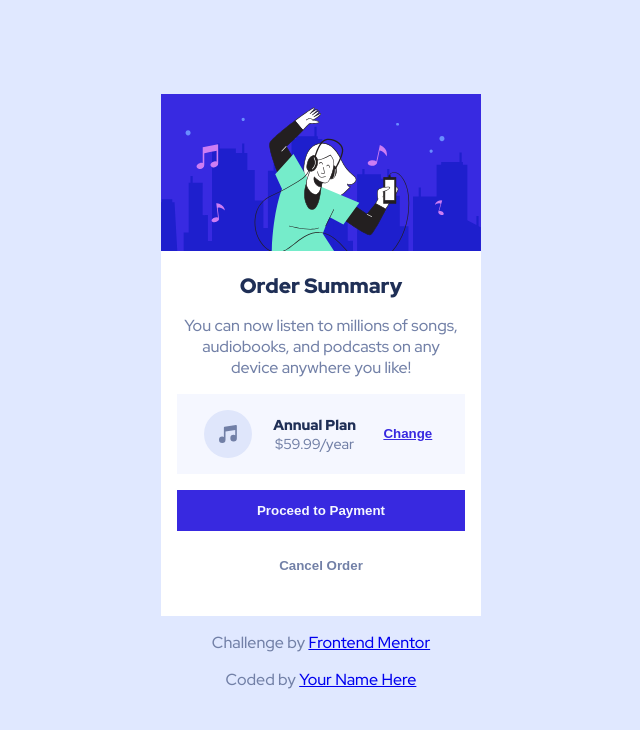
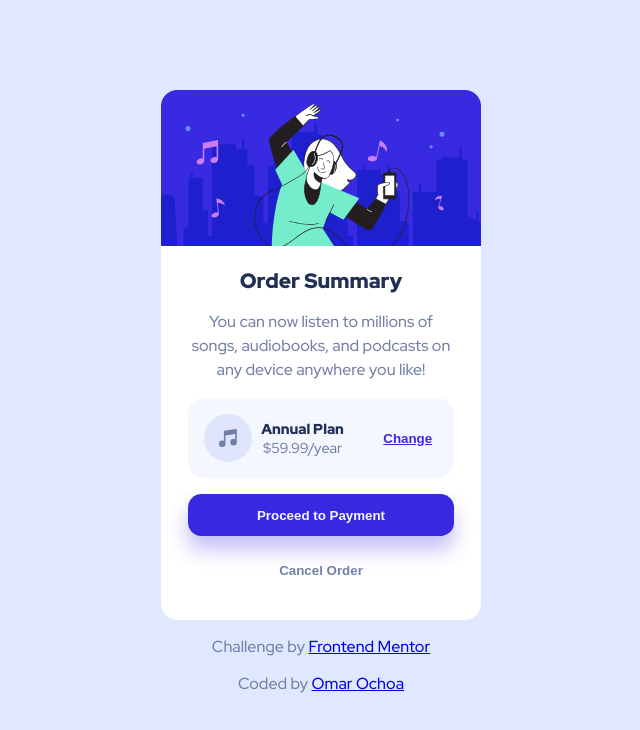
Before and after one commit to omarotxoa/order-summary-card, a plain HTML site: page index.html in a window 1280 px wide. Shown: the whole page, without its empty margins (319-959 px from the left). Drawn offline with Linux system fonts and the light colour scheme.

Commit message:
hover states and little details

```diff
--- a/index.html
+++ b/index.html
@@ -8,15 +8,15 @@
   <title>Frontend Mentor | Order summary card</title>
 </head>
 <body>
-  <main>
+  <main class="br-1">
     <img src="images/illustration-hero.svg" alt="Illustration of a woman dancing and listening to music on her phone with headphones">
     <div class="body-container flow p-1">
       <h1>Order Summary</h1>
 
-      <p>You can now listen to millions of songs, audiobooks, and podcasts on any
+      <p class="subtext">You can now listen to millions of songs, audiobooks, and podcasts on any
       device anywhere you like!</p>
 
-      <section class="p-1">
+      <section class="p-1 br-1">
         <img src="images/icon-music.svg" alt="A Music Note Icon">
         <div>
           <h2>Annual Plan</h2>
@@ -26,14 +26,14 @@
       </section>
 
 
-      <button class="payment p-1">Proceed to Payment</button>
+      <button class="payment p-1 br-1">Proceed to Payment</button>
       <button class="cancel p-1">Cancel Order</button>
     </div>
   </main>
 
   <footer>
     <p>Challenge by <a href="https://www.frontendmentor.io?ref=challenge" target="_blank">Frontend Mentor</a></p>
-    <p>Coded by <a href="#">Your Name Here</a></p>
+    <p>Coded by <a href="https://github.com/omarotxoa" target="_blank">Omar Ochoa</a></p>
   </footer>
 </body>
 </html>
--- a/style.css
+++ b/style.css
@@ -3,9 +3,10 @@
 :root {
     --pale-blue: hsl(225, 100%, 94%);
     --very-pale-blue:  hsl(225, 100%, 98%);
-    --bright-blue: hsl(245, 75%, 52%);
+    --bright-blue: rgb(56, 41, 224);
     --desaturated-blue: hsl(224, 23%, 55%);
     --dark-blue: hsl(223, 47%, 23%);
+    --hover-blue: #766CF1;
 }
 
 body {
@@ -21,20 +22,26 @@ body {
     margin: 0;
 }
 
+main {
+    background-color: white;
+    width: 20em;
+}
+
+
+.body-container {
+    display: grid;
+    justify-content: center;
+}
+
 section {
     background-color: var(--very-pale-blue);
     display: flex;
-    justify-content: space-around;
+    justify-content: space-between;
     align-items: center;
 }
 
-main {
-    background-color: white;
-    max-width: 20em;
-}
-
-.body-container {
-    display: grid;
+section div {
+    margin-inline-start: -1.5em;
 }
 
 .flow > * + * {
@@ -61,9 +68,18 @@ section p {
     font-size: .9rem;
 }
 
+.subtext {
+    width: 25ch;
+    line-height: 1.5em;
+}
+
 /* Images */
 img {
     max-width: 100%;
+}
+
+main > img {
+    border-radius: 1em 1em 0 0;
 }
 
 section img {
@@ -79,13 +95,26 @@ button {
     font-weight: 700;
 }
 
+button:hover {
+    cursor: pointer;
+}
+
 button.payment {
     background-color: var(--bright-blue);
     color: var(--very-pale-blue);
+    box-shadow: 0 1em 1.5em rgba(56, 41, 224, 0.3);
+}
+
+button.payment:hover {
+    background-color: var(--hover-blue);
 }
 
 button.cancel {
     color: var(--desaturated-blue);
+}
+
+button.cancel:hover {
+    color: var(--dark-blue);
 }
 
 button.change {
@@ -93,23 +122,16 @@ button.change {
     text-decoration: underline;
 }
 
+button.change:hover {
+    color: var(--hover-blue);
+}
+
 
 /* Utility */
 .p-1 {
     padding: 1em;
 }
-/* .f-clr-db {
-    color: var(--desaturated-blue);
+
+.br-1 {
+    border-radius: 1em;
 }
-
-.f-clr-bb {
-    color: var(--bright-blue);
-}
-
-.f-clr-vpb {
-    color: var(--very-pale-blue);
-}
-
-.bg-clr-bb {
-    background-color: var(--bright-blue);
-} */
```
